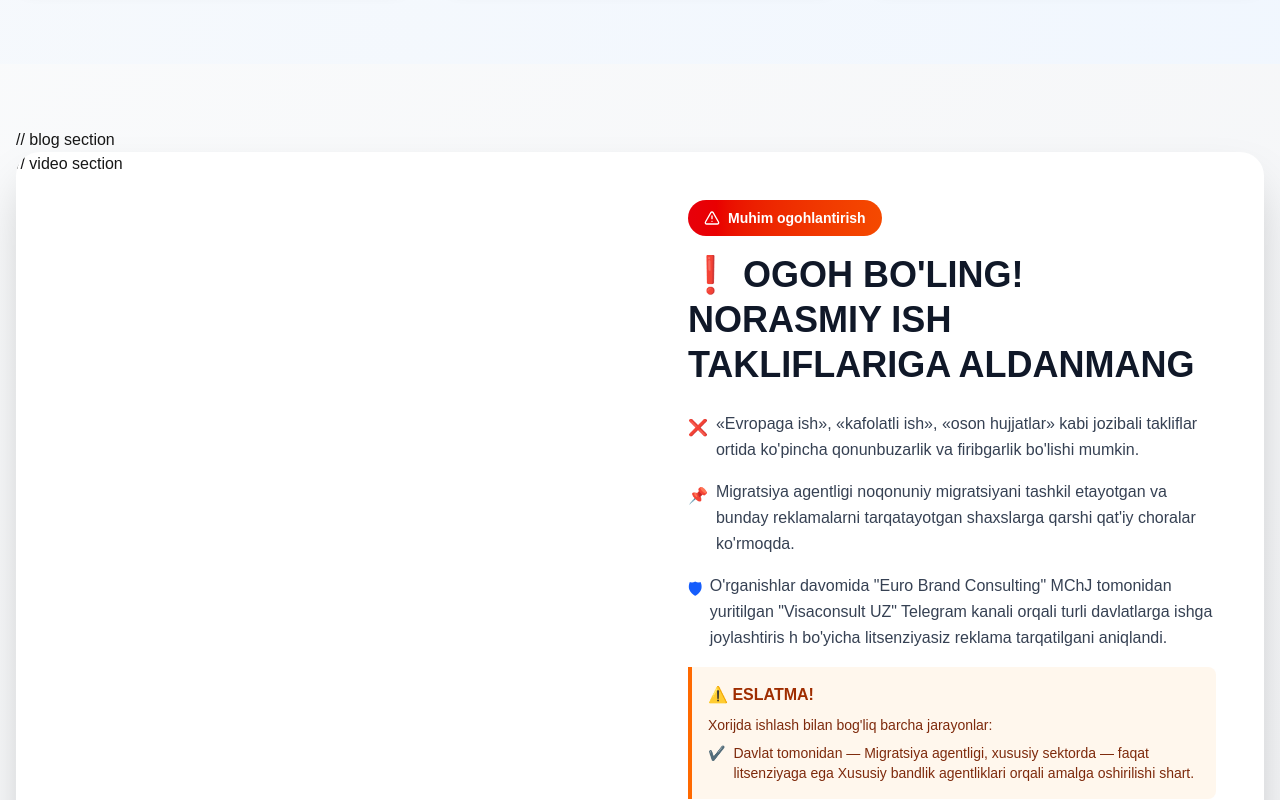
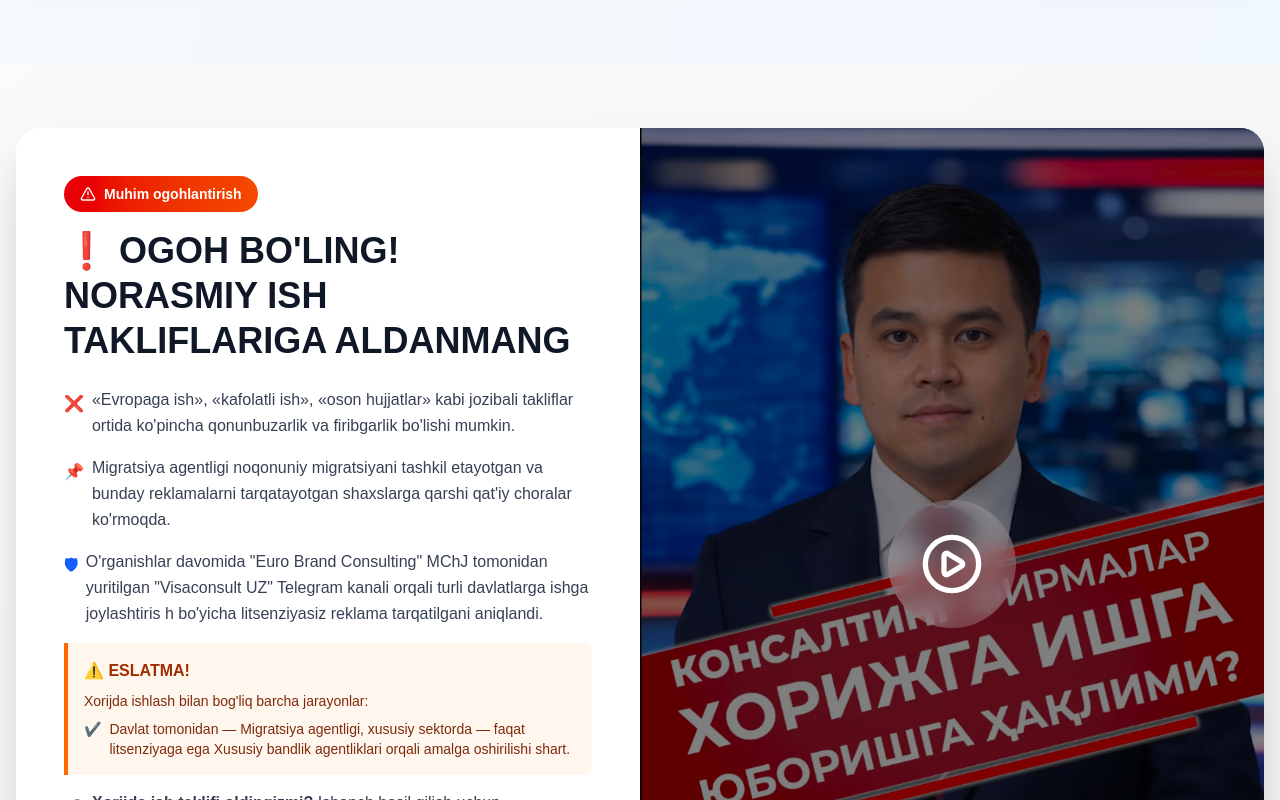
Before and after one commit to islome/migration, a Next.js app: page / in a window 1280 px wide. Shown: the part 3200-4000 px from the top of the page. Built offline with nearby package versions, Linux system fonts and the light colour scheme.

Commit message:
minor improvement

```diff
--- a/components/ui/blog.tsx
+++ b/components/ui/blog.tsx
@@ -5,14 +5,13 @@ import { ArrowRight, PlayCircle, AlertTriangle } from "lucide-react";
 
 export default function SpecialBlogSection() {
   return (
-    <section className="py-16 bg-linear-to-br from-gray-50 to-gray-100">
+    <section className="py-16 bg-gradient-to-br from-gray-50 to-gray-100">
       <div className="container mx-auto px-4">
-        // blog section
         <div className="bg-white rounded-3xl shadow-2xl overflow-hidden">
           <div className="grid grid-cols-1 lg:grid-cols-2 items-stretch">
             <div className="p-8 lg:p-12 flex flex-col justify-center order-2 lg:order-1">
               <div className="inline-block mb-4">
-                <span className="bg-linear-to-r from-red-600 to-orange-600 text-white px-4 py-2 rounded-full text-sm font-semibold flex items-center gap-2 w-fit">
+                <span className="bg-gradient-to-r from-red-600 to-orange-600 text-white px-4 py-2 rounded-full text-sm font-semibold flex items-center gap-2 w-fit">
                   <AlertTriangle className="w-4 h-4" />
                   Muhim ogohlantirish
                 </span>
@@ -98,13 +97,12 @@ export default function SpecialBlogSection() {
 
               <Link
                 href="/blog/ogohlantirish"
-                className="group inline-flex items-center gap-3 bg-linear-to-r from-[#14202e] to-[#2d4356] text-white px-6 lg:px-8 py-3 lg:py-4 rounded-xl hover:shadow-2xl transition-all duration-300 font-semibold w-fit mt-6 lg:mt-8 text-sm lg:text-base"
+                className="group inline-flex items-center gap-3 bg-gradient-to-r from-[#14202e] to-[#2d4356] text-white px-6 lg:px-8 py-3 lg:py-4 rounded-xl hover:shadow-2xl transition-all duration-300 font-semibold w-fit mt-6 lg:mt-8 text-sm lg:text-base"
               >
                 Batafsil ma'lumot
                 <ArrowRight className="w-4 h-4 lg:w-5 lg:h-5 group-hover:translate-x-2 transition-transform" />
               </Link>
             </div>
-            // video section
             <div className="relative bg-gray-900 order-1 lg:order-2 flex items-center justify-center overflow-hidden">
               <img
                 src="/screenshot_blog.png"
@@ -112,7 +110,8 @@ export default function SpecialBlogSection() {
                 className="absolute inset-0 w-full h-full object-cover"
               />
               <div className="absolute inset-0 bg-black/50"></div>
-              <a  href="https://ojhqnvlgqlxyiipzzneq.supabase.co/storage/v1/object/public/blog/ogoh%20(1).mp4"
+              <a
+                href="https://ojhqnvlgqlxyiipzzneq.supabase.co/storage/v1/object/public/blog/ogoh%20(1).mp4"
                 target="_blank"
                 rel="noopener noreferrer"
                 className="relative z-10 group"
```
